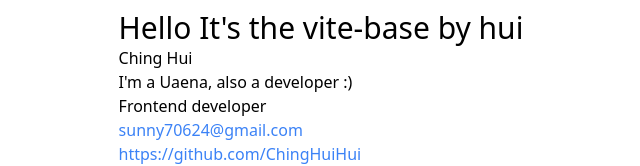
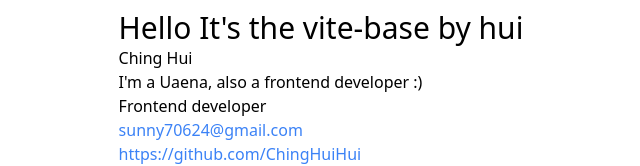
Before and after one commit to ChingHuiHui/hui-vite-base, a Vue app: page / in a window 1280 px wide. Shown: the part 432-598 px from the top of the page, without its empty margins (319-959 px from the left). Built offline with nearby package versions, Linux system fonts and the light colour scheme.

Commit message:
modify the description in store/user

```diff
--- a/src/stores/user.ts
+++ b/src/stores/user.ts
@@ -13,7 +13,7 @@ export const useUserStore = defineStore('user', {
   state: (): UserState => {
     return {
       name: 'Ching Hui',
-      description: "I'm a Uaena, also a developer :)",
+      description: "I'm a Uaena, also a frontend developer :)",
       github: 'https://github.com/ChingHuiHui',
       email: 'sunny70624@gmail.com',
       position: 'Frontend developer',
```
